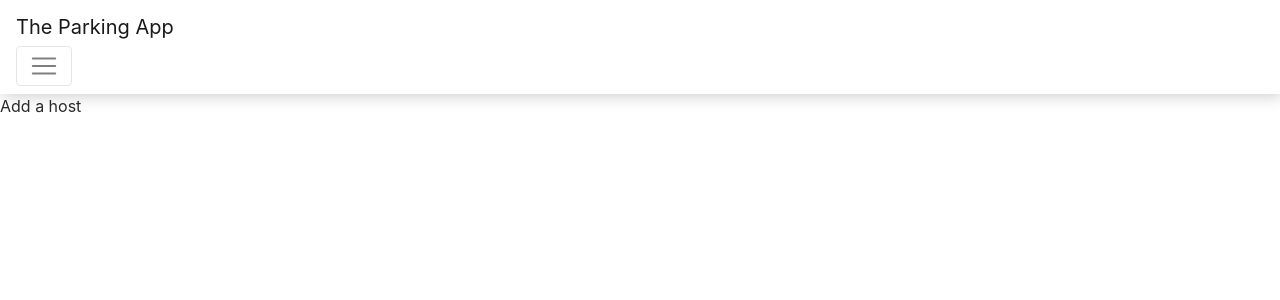
After one commit to Farbod909/curbd-server, a Django app: page /parking/add_host/ in a window 1280 px wide. The commit adds this page. Shown: the top 300 px of the page. Run offline with Django 3.2, Linux system fonts and the light colour scheme; parts of the project's set-up code (start-up, migrations or seed data) failed here and were passed over; some libraries are stand-ins or nearby versions.

Commit message:
Create add_host page

```diff
--- /dev/null
+++ b/parking/static/parking/add_host.js
@@ -0,0 +1,4 @@
+$(document).ready(function() {
+    var short_address = getParameterByName('sa');
+    console.log(short_address);
+})
--- /dev/null
+++ b/parking/templates/parking/add_host.html
@@ -0,0 +1,10 @@
+{% extends 'base.html' %}
+{% load static %}
+
+{% block content %}
+Add a host
+{% endblock %}
+
+{% block js_imports %}
+<script src="{% static 'parking/add_host.js' %}"></script>
+{% endblock %}
--- a/parking/urls.py
+++ b/parking/urls.py
@@ -3,5 +3,6 @@ from . import views
 
 
 urlpatterns = [
+    url(r'^add_host/', views.add_host_view, name='add_host'),
     url(r'^nearby_spaces/', views.get_available_parking_spaces),
 ]
--- a/parking/views.py
+++ b/parking/views.py
@@ -1,6 +1,6 @@
 from django.shortcuts import render
 from django.http import HttpResponse
-from django.views.decorators.http import require_http_methods, require_safe
+from django.views.decorators.http import require_POST, require_safe
 from django.core import serializers
 from django.http import JsonResponse
 from django.conf import settings
@@ -57,6 +57,11 @@ def get_available_parking_spaces(request):
     return HttpResponse(json.dumps(available_locations), content_type='application/json')
 
 
-@require_http_methods(["POST"])
+@require_POST
 def make_reservation(request):
     pass
+
+
+@require_safe
+def add_host_view(request):
+    return render(request, 'parking/add_host.html')
--- a/static/js/base.js
+++ b/static/js/base.js
@@ -0,0 +1,13 @@
+function getPosition(string, subString, index) {
+    return string.split(subString, index).join(subString).length;
+}
+
+function getParameterByName(name, url) {
+    if (!url) url = window.location.href;
+    name = name.replace(/[\[\]]/g, "\\$&");
+    var regex = new RegExp("[?&]" + name + "(=([^&#]*)|&|#|$)"),
+        results = regex.exec(url);
+    if (!results) return null;
+    if (!results[2]) return '';
+    return decodeURIComponent(results[2].replace(/\+/g, " "));
+}
--- a/templates/base.html
+++ b/templates/base.html
@@ -4,7 +4,7 @@
         {% load static %}
         <meta charset="utf-8"/>
         <meta name="viewport" content="width=device-width, initial-scale=1, shrink-to-fit=no">
-        <title>Curbd</title>
+        <title>The Parking App</title>
         <link rel="stylesheet" href="https://maxcdn.bootstrapcdn.com/bootstrap/4.0.0-beta.3/css/bootstrap.min.css" integrity="sha384-Zug+QiDoJOrZ5t4lssLdxGhVrurbmBWopoEl+M6BdEfwnCJZtKxi1KgxUyJq13dy" crossorigin="anonymous">
         <link rel="stylesheet" href="{% static 'css/base.css' %}">
         {% block css_imports %}
@@ -13,7 +13,7 @@
 
     <body>
         <nav class="navbar navbar-expand-lg navbar-light bg-light">
-            <a class="navbar-brand" href="{% url 'home' %}">Curbd</a>
+            <a class="navbar-brand" href="{% url 'home' %}">The Parking App</a>
             <button class="navbar-toggler" type="button" data-toggle="collapse" data-target="#navbarNav" aria-controls="navbarNav" aria-expanded="false" aria-label="Toggle navigation">
                 <span class="navbar-toggler-icon"></span>
             </button>
--- a/templates/index.html
+++ b/templates/index.html
@@ -24,9 +24,12 @@
 {% endblock %}
 
 {% block js_imports %}
+<script>
+    var addHostURL = "{% url 'add_host' %}"
+</script>
 <script src="{% static 'js/index.js' %}"></script>
 <script async defer
-    src="https://maps.googleapis.com/maps/api/js?key=AIzaSyDsAH14rFuzdlhxLsotj8wKDjnQ-Gcx-bQ&libraries=places&callback=initMap">
+    src="http://maps.googleapis.com/maps/api/js?key=AIzaSyDsAH14rFuzdlhxLsotj8wKDjnQ-Gcx-bQ&libraries=places&callback=initMap">
 </script>
 <script src="https://cdn.jsdelivr.net/npm/flatpickr"></script>
 {% endblock %}
```
Also changed, not shown: static/js/index.js (+1 -7 lines).
